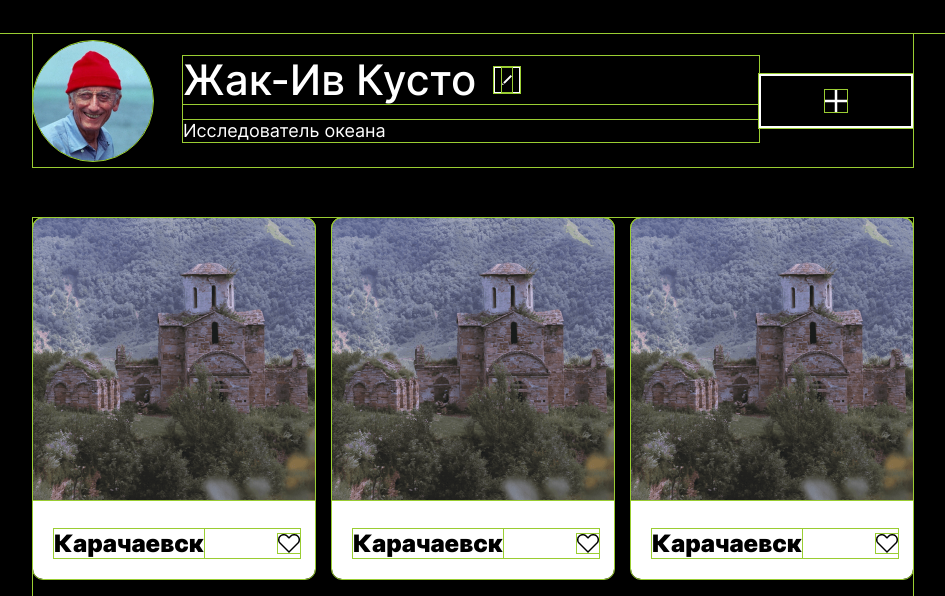
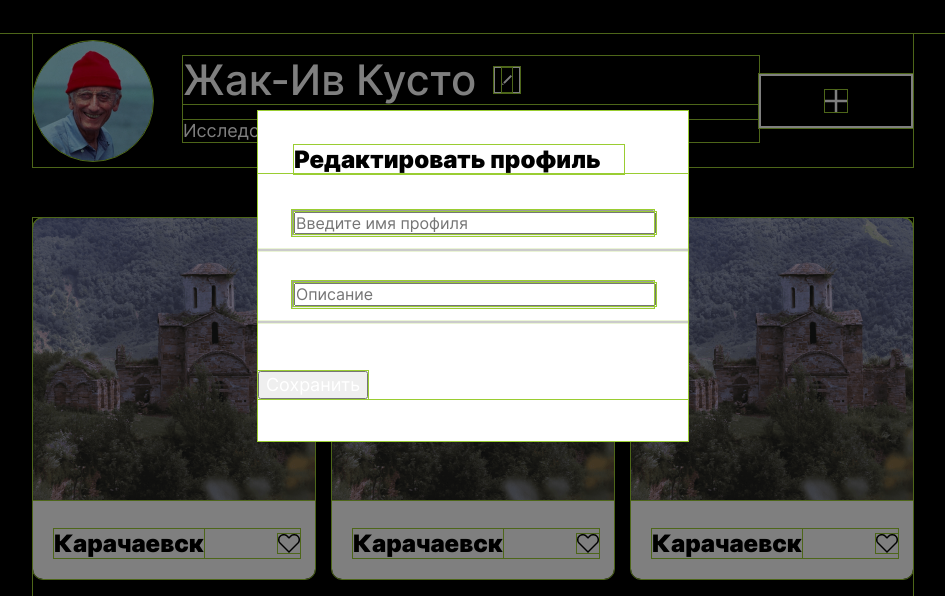
Before and after one commit to chipolino047/mesto, a plain HTML site: page index.html in a window 1280 px wide. Shown: the part 124-720 px from the top of the page, without its empty margins (167-1112 px from the left). Drawn offline with Linux system fonts and the light colour scheme.

Commit message:
feat: Создал попап, 2 формы и кнопкку 'сохранить' в окне, отцентровал

```diff
--- a/index.html
+++ b/index.html
@@ -76,7 +76,22 @@
                 </div>
             </div>
         </section>
-
+        <div id="popup" class="popup">
+            <div class="popup__container popup__opened">
+                    <h2 class="popup__title">Редактировать профиль</h2>
+                    <form class="form">
+                        <fieldset class="form__name">
+                            <input type="text" class="form__text" placeholder="Введите имя профиля">
+                        </fieldset>
+                        <div class="popup__line"></div>
+                        <fieldset class="form__description">
+                            <input type="text" class="form__text" placeholder="Описание">
+                        </fieldset>
+                        <div class="popup__line"></div>
+                        <button type="submit" class="form__button" value="Сохранить">Сохранить</button>
+                    </form>
+            </div>
+        </div>
     </main>
     <script src="./script.js"></script>
 </body>
--- a/style/style.css
+++ b/style/style.css
@@ -191,6 +191,9 @@
     line-height: 29px;
     color: #000;
     margin: 0;
+    text-overflow: ellipsis;
+    white-space: nowrap;
+    overflow: hidden;
 }
 
 .element__heart {
@@ -202,7 +205,7 @@
 }
 
 .element__heart:hover {
-    opacity: 0.8;
+    opacity: 0.5;
 }
 
 /* //нужно подумать как сделать сраное сердце чёрным при нажатии
@@ -211,6 +214,82 @@
 }
 */
 
+.popup {
+    position: fixed;
+    top: 0;
+    left: 0;
+    right: 0;
+    bottom: 0;
+    height: 100%;
+    width: 100%;
+    background-color: rgba(0, 0, 0, .5);
+    display: flex;
+    align-items: center;
+    justify-content: center;
+}
+
+.popup__container {
+    height: 100%;
+    max-height: 330px;
+    max-width: 430px;
+    width: 100%;
+    background-color: #FFF;
+    display: flex;
+    flex-direction: column;
+}
+
+.popup__title {
+    max-width: 330px;
+    font-family: 'Inter';
+    font-style: normal;
+    font-weight: 900;
+    font-size: 24px;
+    line-height: 29px;
+    color: #000;
+    margin: 34px 0 0 36px;
+}
+
+.form {
+    margin: 0;
+    padding: 0;
+}
+
+.form__name {
+    margin: 36px auto 0 auto;
+    padding: 0;
+    max-width: 358px;
+}
+
+.form__text {
+    margin: 0;
+    padding: 0;
+    max-width: 358px;
+    width: 100%;
+}
+
+.form__description {
+    margin: 30px auto 0 auto;
+    padding: 0;
+    max-width: 358px;
+}
+
+.popup__line {
+    border: 1px solid #000;
+    opacity: .2;
+    margin: 13px auto 0 auto;
+}
+
+.form__button {
+    margin: 48px auto 0 auto;
+    font-family: inherit;
+    font-family: 'Inter';
+    font-style: normal;
+    font-weight: 400;
+    font-size: 18px;
+    line-height: 22px;
+    text-align: center;
+    color: #FFFFFF;
+}
 
 
 
```
